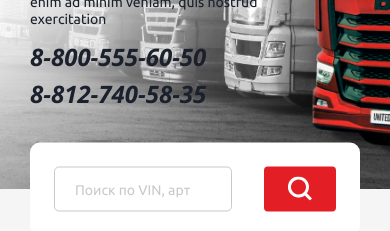
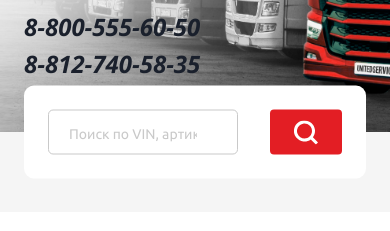
Before and after one commit to DmitryD93/united, a website: page app/index.html in a window 390 px wide. Shown: the part 293-524 px from the top of the page. Drawn offline with Linux system fonts and the light colour scheme.

Commit message:
фикс кнопки при фокусе и старт адаптива 320

```diff
--- a/src/modules/common/_header/header.scss
+++ b/src/modules/common/_header/header.scss
@@ -15,6 +15,10 @@
     gap: 32px;
     align-items: center;
     position: relative;
+
+    @include _550 {
+      gap: 12px;
+    }
   }
 
   &__join-visible-btn {
@@ -22,8 +26,11 @@
     align-items: center;
     display: none;
 
-    @include _880 {
+    @include _550 {
       display: flex;
+      width: 32px;
+      height: 32px;
+
     }
   }
 
@@ -38,6 +45,11 @@
     position: fixed;
     transition: visibility 0.4s ease, transform 0.4s ease;
 
+    @include _550 {
+      height: fit-content;
+      padding: 16px 0;
+    }
+
 
 
     &-btn {
@@ -47,6 +59,16 @@
       opacity: 0;
       transition: visibility 0.6s ease, opacity 0.6s ease, scale 0.4s ease;
       outline: none;
+
+      @include _550 {
+        width: 32px;
+        height: 32px;
+
+        svg {
+          width: 16px;
+          height: 16px;
+        }
+      }
 
 
 
@@ -125,6 +147,14 @@
           line-height: 1.5;
           color: var(--dark-grey);
           padding: 0 10px 0 10px;
+
+          @include _550 {
+            font-size: 12px;
+          }
+        }
+
+        @include _550 {
+          height: 40px;
         }
       }
     }
@@ -202,11 +232,20 @@
     @include _1280 {
       gap: 16px;
     }
+
+    @include _550 {
+      padding-top: 8px;
+      padding-bottom: 8px;
+    }
   }
 
   &__logo {
     width: 220px;
     height: 35px;
+
+    @include _550 {
+      width: 132px ;
+    }
   }
   &__nav {
     padding-right: 10px;
--- a/src/modules/home/_hero/hero.scss
+++ b/src/modules/home/_hero/hero.scss
@@ -14,6 +14,12 @@
     padding-top: 110px;
     background-position: 60% 90%;
     padding-bottom: 80px;
+    min-height: 425px;
+  }
+
+  @include _550 {
+    padding-top: 80px;
+    padding-bottom: 50px;
     min-height: 425px;
   }
 
--- a/src/scss/_global.scss
+++ b/src/scss/_global.scss
@@ -50,6 +50,10 @@ body {
 
   @include _880 {
     max-width: 640px;
+  }
+
+  @include _550 {
+    padding: 0 24px;
   }
 
   // @include _1200 {
@@ -225,6 +229,11 @@ body {
   border-radius: 4px;
   transition: background-color 0.3s ease;
 
+  @include _550 {
+    width: 32px;
+    height: 32px;
+  }
+
   &:focus {
     outline: none;
     background-color: var(--cherrywood);
@@ -246,16 +255,28 @@ body {
     height: 3px;
     background-color: var(--white);
     transition: transform 0.5s, opacity 0.5s;
+
+    @include _550 {
+      right: 25%;
+    }
   }
 
   &::before {
     top: 20%;
     width: 24px;
+
+    @include _550 {
+      width: 16px;
+    }
   }
 
   &::after {
     bottom: 20%;
     width: 24px;
+
+    @include _550 {
+      width: 16px;
+    }
   }
 
   &__line {
@@ -268,6 +289,11 @@ body {
     background-color: var(--white);
     transform: translateY(-50%);
     transition: all 0.5s;
+
+    @include _550 {
+      width: 16px;
+      right: 25%;
+    }
   }
 
   &.active::before {
--- a/src/scss/_vars.scss
+++ b/src/scss/_vars.scss
@@ -49,29 +49,29 @@
   }
 }
 
-@mixin _850 {
-  @media (max-width: 850px) {
+@mixin _550 {
+  @media (max-width: 550px) {
     @content;
   }
 }
 
-@mixin _767 {
-  @media (max-width: 767px) {
-    @content;
-  }
-}
+// @mixin _767 {
+//   @media (max-width: 767px) {
+//     @content;
+//   }
+// }
 
-@mixin _350 {
-  @media (max-width: 350px) {
-    @content;
-  }
-}
+// @mixin _350 {
+//   @media (max-width: 350px) {
+//     @content;
+//   }
+// }
 
-@mixin _470 {
-  @media (max-width: 470px) {
-    @content;
-  }
-}
+// @mixin _470 {
+//   @media (max-width: 470px) {
+//     @content;
+//   }
+// }
 
 @mixin _no-hover {
  @media screen and (any-hover: none) {
--- a/src/scss/ui.scss
+++ b/src/scss/ui.scss
@@ -23,6 +23,7 @@
         width: 100%;
         height: 100%;
         border: 1px solid var(--black-grey);
+        border-radius: 4px;
         border-bottom-width: 2px;
         opacity: 0;
         transition: opacity 0.3s ease;
```
Also changed, not shown: app/css/style.min.css.
